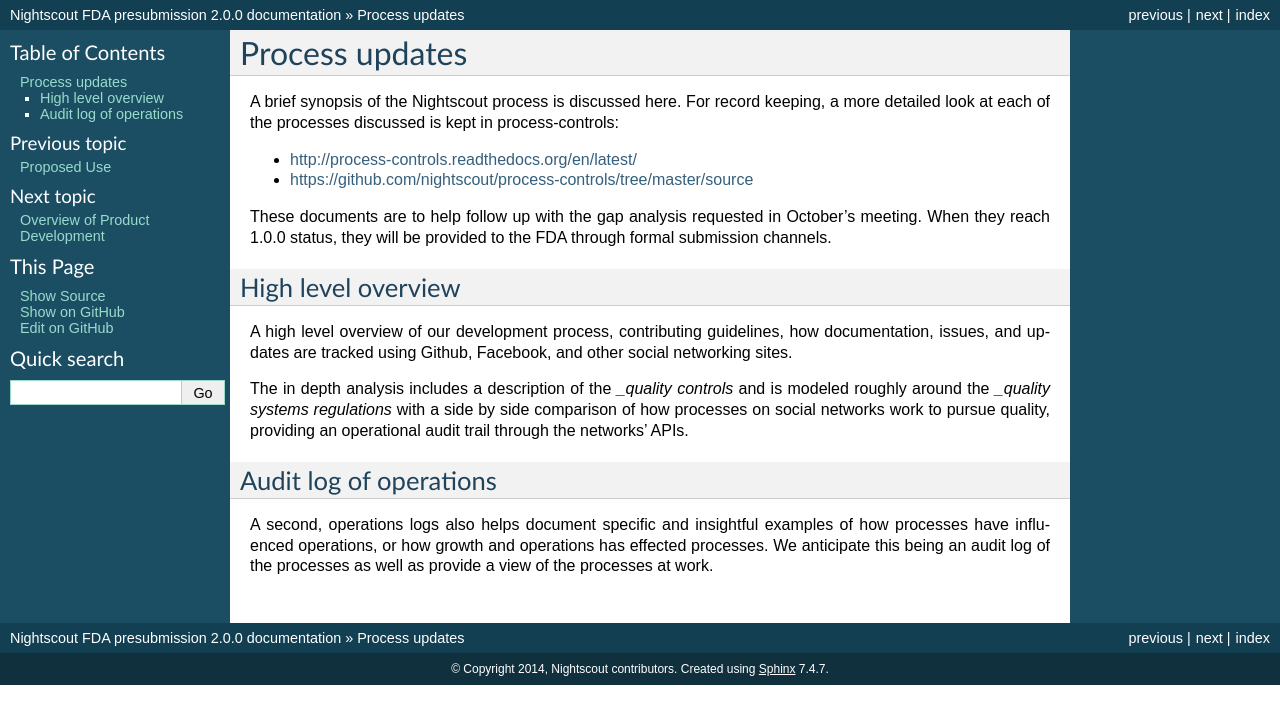
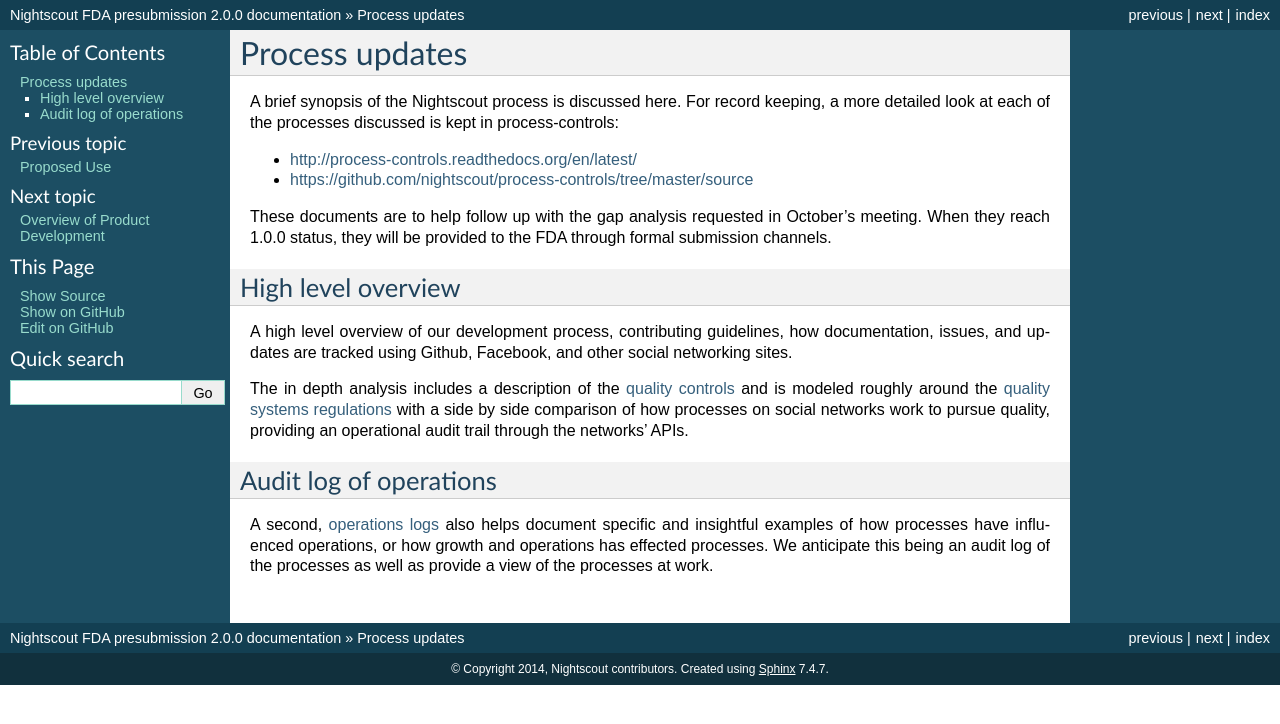
Before and after one commit to nightscout/fda-presubmission, a Sphinx documentation site: the page built from source/03-previous-work.rst, in a window 1280 px wide. Shown: the top 724 px of the page. Built offline with Sphinx 7.4.7, drawn with Linux system fonts in a browser that asks for light colours; formulas are drawn with MathJax 3; pages that are not in the unit, such as notebooks, are missing from menus.

```diff
--- a/source/03-previous-work.rst
+++ b/source/03-previous-work.rst
@@ -19,20 +19,20 @@ A high level overview of our development process, contributing guidelines, how
 documentation, issues, and updates are tracked using Github, Facebook, and
 other social networking sites.
 
-The in depth analysis includes a description of the `_quality controls` and is
-modeled roughly around the `_quality systems regulations` with a side by side
+The in depth analysis includes a description of the `quality controls`_ and is
+modeled roughly around the `quality systems regulations`_ with a side by side
 comparison of how processes on social networks work to pursue quality,
 providing an operational audit trail through the networks' APIs.
 
 Audit log of operations
 #######################
 
-A second, _`operations logs` also helps document specific and insightful
+A second, `operations logs`_ also helps document specific and insightful
 examples of how processes have influenced operations, or how growth and
 operations has effected processes.  We anticipate this being an audit log of
 the processes as well as provide a view of the processes at work.
 
 
-.. _quality systems regulations: http://www.accessdata.fda.gov/scripts/cdrh/cfdocs/cfcfr/CFRSearch.cfm?CFRPart=820
-.. _quality controls: http://process-controls.readthedocs.org/en/latest/controls/index.html
-.. _operations logs: http://process-controls.readthedocs.org/en/latest/operations/index.html
+.. _`quality systems regulations`: http://www.accessdata.fda.gov/scripts/cdrh/cfdocs/cfcfr/CFRSearch.cfm?CFRPart=820
+.. _`quality controls`: http://process-controls.readthedocs.org/en/latest/controls/index.html
+.. _`operations logs`: http://process-controls.readthedocs.org/en/latest/operations/index.html
```
